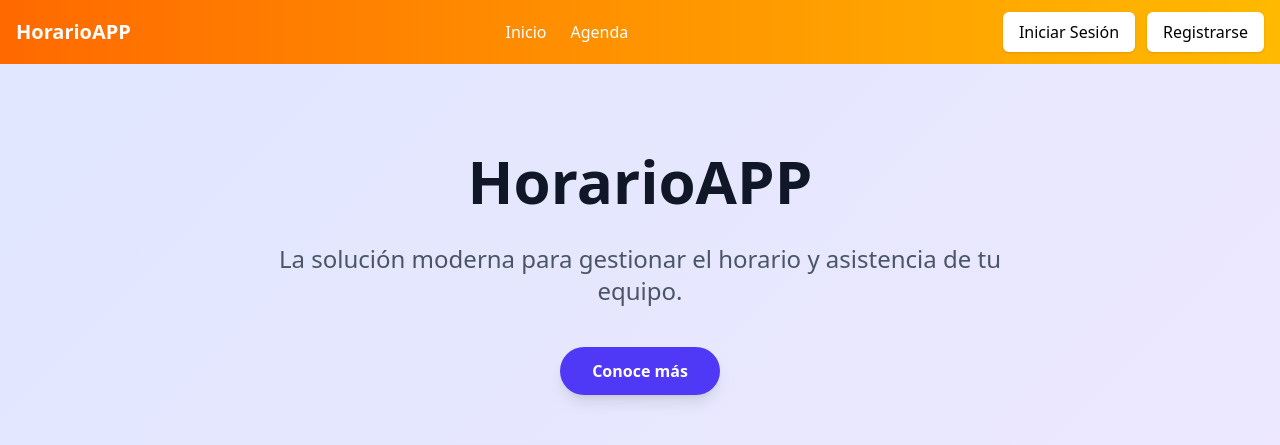
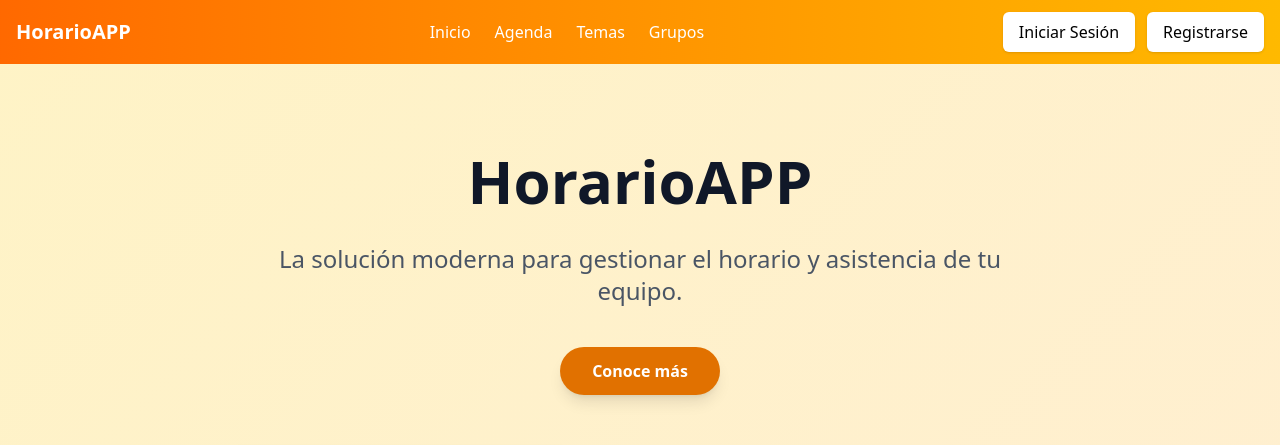
Before and after one commit to OmarSM41/agendapp_frontend, a Vue app: page / in a window 1280 px wide. Shown: the top 445 px of the page. Built offline with nearby package versions, Linux system fonts and the light colour scheme; the HTML template or start-up script is replaced by a standard one.

Commit message:
Cambios estéticos

```diff
--- a/src/components/HeaderComponent.vue
+++ b/src/components/HeaderComponent.vue
@@ -10,6 +10,8 @@
       <nav class="hidden md:flex space-x-6">
         <a href="/" class="text-white hover:text-purple-100 font-medium">Inicio</a>
         <a href="/agenda" class="text-white hover:text-purple-100 font-medium">Agenda</a>
+        <a href="/temas" class="text-white hover:text-purple-100 font-medium">Temas</a>
+        <a href="/grupos" class="text-white hover:text-purple-100 font-medium">Grupos</a>
       </nav>
 
       <!-- Botones adicionales -->
--- a/src/views/AgendaView.vue
+++ b/src/views/AgendaView.vue
@@ -551,7 +551,7 @@
           </h2>
           <form @submit.prevent="saveTask">
             <button type="submit"
-              class="bg-indigo-600 hover:bg-indigo-700 text-white font-medium py-2 px-4 rounded-lg shadow flex items-center gap-2">
+              class="bg-amber-600 hover:bg-amber-700 text-white font-medium py-2 px-4 rounded-lg shadow flex items-center gap-2">
               <IconPlus class="w-5 h-5" />
               Agregar Actividad
             </button>
--- a/src/views/HomeView.vue
+++ b/src/views/HomeView.vue
@@ -1,5 +1,5 @@
 <template>
-  <div class="min-h-screen bg-gradient-to-br from-indigo-100 to-purple-100">
+  <div class="min-h-screen bg-gradient-to-br from-amber-100 to-orange-100">
     <!-- Hero Section -->
     <section class="container mx-auto px-4 py-20 text-center">
       <div class="max-w-3xl mx-auto">
@@ -11,7 +11,7 @@
         </p>
         <a
           href="#about"
-          class="inline-block bg-indigo-600 hover:bg-indigo-700 text-white font-semibold px-8 py-3 rounded-full shadow-lg transition duration-300"
+          class="inline-block bg-amber-600 hover:bg-amber-700 text-white font-semibold px-8 py-3 rounded-full shadow-lg transition duration-300"
         >
           Conoce más
         </a>
--- a/src/views/TemasView.vue
+++ b/src/views/TemasView.vue
@@ -1,6 +1,6 @@
 <template>
   <div class="p-6 max-w-5xl mx-auto">
-    <h1 class="text-3xl font-bold mb-6 text-indigo-700">Gestión de Temas</h1>
+    <h1 class="text-3xl font-bold mb-6 text-amber-700">Gestión de Temas</h1>
 
     <!-- Formulario -->
     <div class="bg-white rounded-xl shadow-md p-6 mb-10">
@@ -20,7 +20,7 @@
         </div>
         <div class="col-span-2 flex gap-4 mt-2">
           <button type="submit"
-            class="bg-indigo-600 hover:bg-indigo-700 text-white px-6 py-2 rounded-lg transition-all">
+            class="bg-amber-600 hover:bg-amber-700 text-white px-6 py-2 rounded-lg transition-all">
             {{ isEditMode ? 'Actualizar Tema' : 'Crear Tema' }}
           </button>
           <button v-if="isEditMode" type="button" @click="cancelEdit"
```
